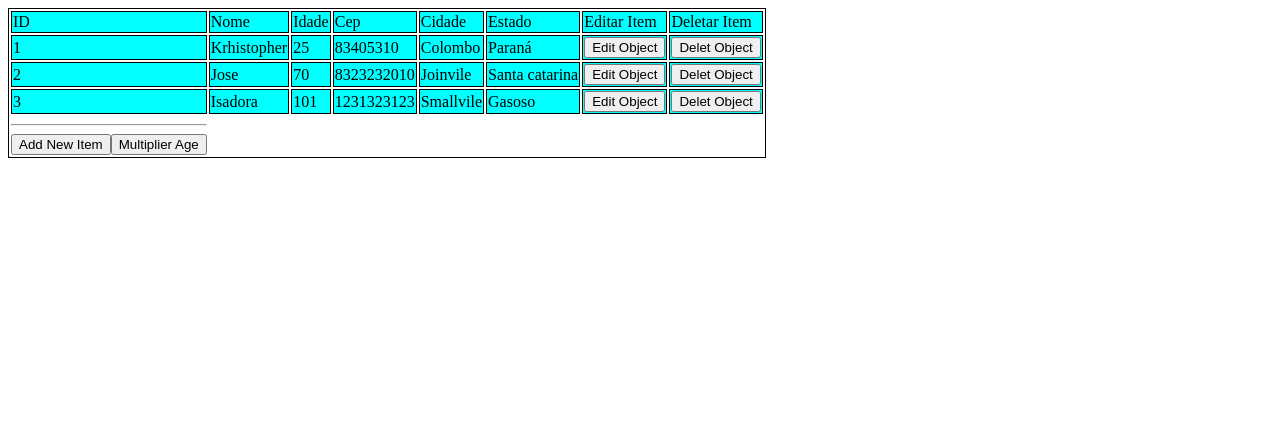
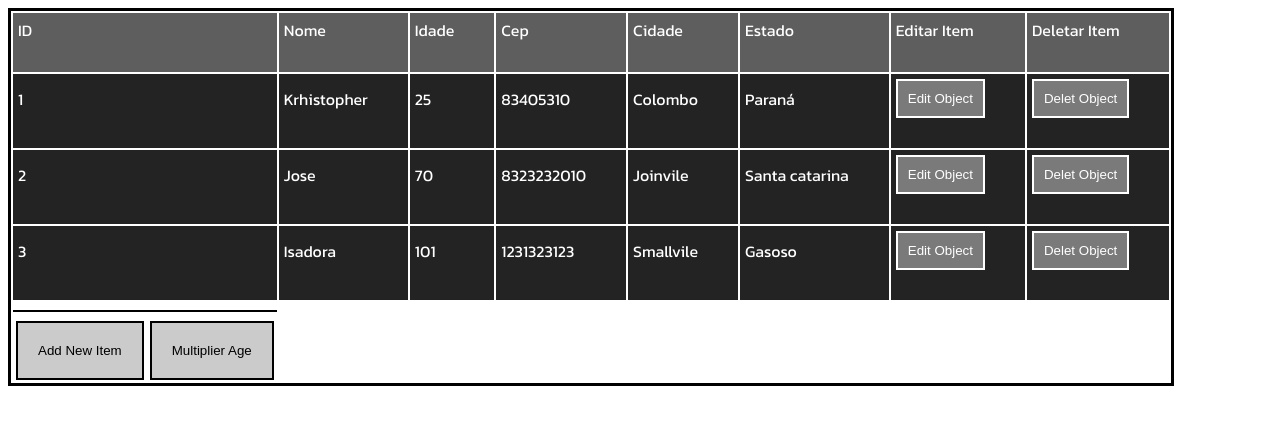
Before and after one commit to devkrhis/desafio-crud.vue, a Vue app: page / in a window 1280 px wide. Shown: the top 424 px of the page. Built offline with nearby package versions, Linux system fonts and the light colour scheme.

Commit message:
Finalizado o css

```diff
--- a/src/components/HomePage.vue
+++ b/src/components/HomePage.vue
@@ -1,7 +1,10 @@
 <template>
     <div id="homePage">
+        <link rel="preconnect" href="https://fonts.googleapis.com">
+        <link rel="preconnect" href="https://fonts.gstatic.com" crossorigin>
+        <link href="https://fonts.googleapis.com/css2?family=Kanit&display=swap" rel="stylesheet">
         <table id="bordMagic">
-            <tr>
+            <tr id="NomenclaturaEditaveis">
                 <td> ID </td>
                 <td> Nome </td>
                 <td> Idade </td>
@@ -12,7 +15,7 @@
                 <td> Deletar Item</td>
             </tr>
 
-            <tr v-for="items in myListArray" :key="items.key">
+            <tr id="itemsEditaveis" v-for="items in myListArray" :key="items.key">
                 <td> {{ items.id }}</td>
                 <td> {{ items.nome }}</td>
                 <td> {{ items.idade }}</td>
@@ -23,8 +26,10 @@
                 <td> <button type="button" @click="deletAll(items.id)"> Delet Object</button> </td>
             </tr>
             <hr>
+            <div id="foraDoEscopo">
             <button type="button" @click="addNewItem"> Add New Item</button>
             <button type="button" @click="DoubleAge"> Multiplier Age</button>
+            </div>
         </table>
 
     </div>
@@ -135,25 +140,56 @@ export default {
 <style scoped>
 
 #bordMagic{
-    border: 1px solid black;
+    border: 3px solid black;
+    padding: 0px 0px 0px 0px;
+    font-family: 'Kanit', sans-serif;
 
 }
 
+#NomenclaturaEditaveis{
+    background-color: rgba(0, 0, 0, 0.63);
+    color: white;
+}
+
+#itemsEditaveis {
+    background-color: rgba(0, 0, 0, 0.863);
+    color: white;
+}
+
+#bordMagic td button {
+    background-color: rgba(255, 255, 255, 0.397);
+    border: 2px solid white;
+    padding: 10px;
+    color: white;
+}
+
 #bordMagic td button:hover{
+    border: 2px solid rgb(255, 0, 0);
     background-color: red;
-
 
 }
 
 #bordMagic td {
+    border: 0px solid black;
+    padding: 5px 40px 30px 5px;
+}
+
+hr {
     border: 1px solid black;
-    background-color: aqua;
+}
 
+#foraDoEscopo button {
+    background-color: rgba(0, 0, 0, 0.205);
+    border: 2px solid rgb(0, 0, 0);
+    padding: 20px;
+    color: rgb(0, 0, 0);
+    margin: 1px 3px 1px 3px
+}
+
+#foraDoEscopo button:hover {
+    border: 2px solid rgb(255, 0, 0);
+    background-color: red;
 
 }
 
-#bordMagic tr {
-    border: 1px solid black;
-}
-
 </style>
```
